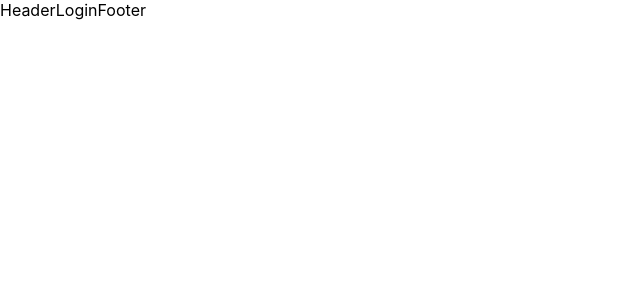
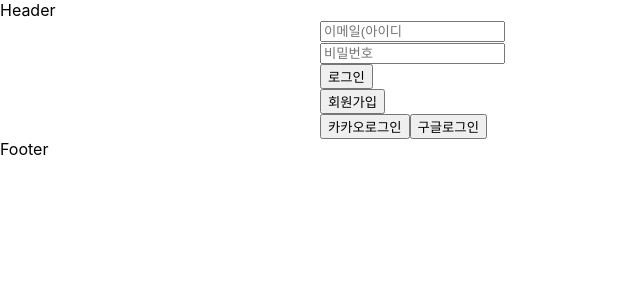
Before and after one commit to jiaegong/Friengls, a React (Create React App) app: page /login in a window 1280 px wide. Shown: the top 300 px of the page, without its empty margins (0-640 px from the left). Built offline with nearby package versions, Linux system fonts and the light colour scheme.

Commit message:
login, signup 뷰(자리만잡음)

```diff
--- a/src/pages/Login.js
+++ b/src/pages/Login.js
@@ -1,7 +1,34 @@
 import React from 'react';
+import styled from 'styled-components';
+import { history } from '../redux/configureStore';
 
-const Login = () => {
-  return <React.Fragment>Login</React.Fragment>;
+const Login = (props) => {
+  const {} = props;
+
+  return (
+    <Container>
+      <div>
+        <input placeholder="이메일(아이디" />
+      </div>
+      <div>
+        <input placeholder="비밀번호" />
+      </div>
+
+      <div>
+        <button>로그인</button>
+      </div>
+      <div>
+        <button onClick={() => history.push('/signup')}>회원가입</button>
+      </div>
+      <button>카카오로그인</button>
+      <button>구글로그인</button>
+    </Container>
+  );
 };
 
+const Container = styled.div`
+  width: 50vw;
+  margin: auto;
+`;
+
 export default Login;
--- a/src/pages/Signup.js
+++ b/src/pages/Signup.js
@@ -1,7 +1,36 @@
 import React from 'react';
+import styled from 'styled-components';
 
-const Signup = () => {
-  return <React.Fragment>Signup</React.Fragment>;
+const Signup = (props) => {
+  return (
+    <Container>
+      <div>
+        <input placeholder="아이디" />
+      </div>
+      <div>
+        <input placeholder="닉네임" />
+      </div>
+
+      <div>
+        <input placeholder="비밀번호" />
+      </div>
+      <div>
+        <input placeholder="비밀번호확인" />
+      </div>
+      <span>쌤(ssaem)</span>
+      <input type="checkbox" name="쌤" value="쌤" />
+      <span>생(saeng)</span>
+      <input type="checkbox" name="학생" value="학생" />
+      <div>
+        <button>회원가입</button>
+      </div>
+    </Container>
+  );
 };
 
+const Container = styled.div`
+  width: 50vw;
+  margin: auto;
+`;
+
 export default Signup;
```
